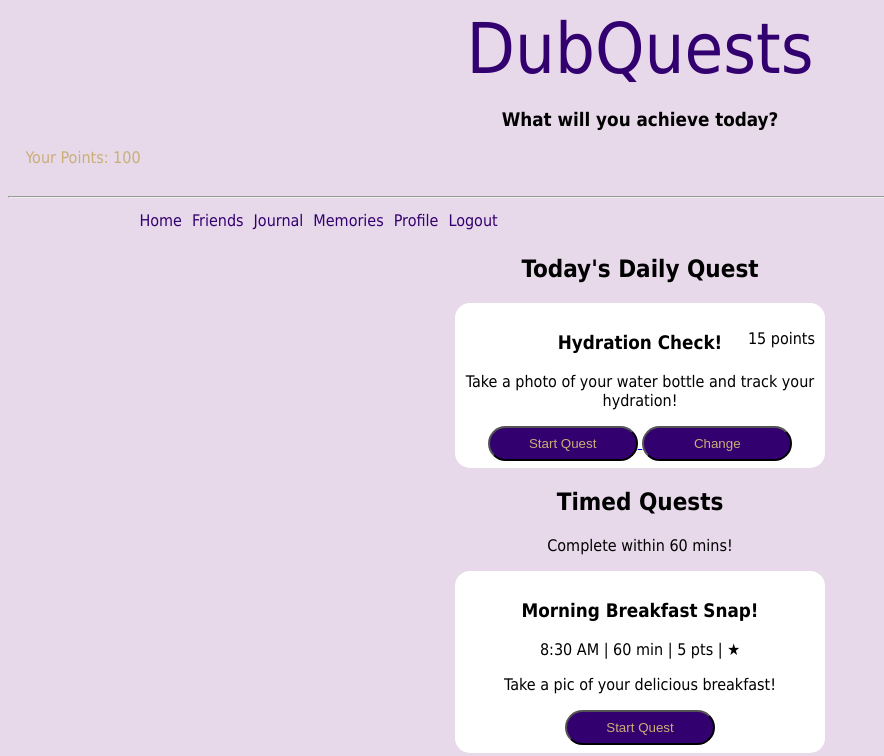
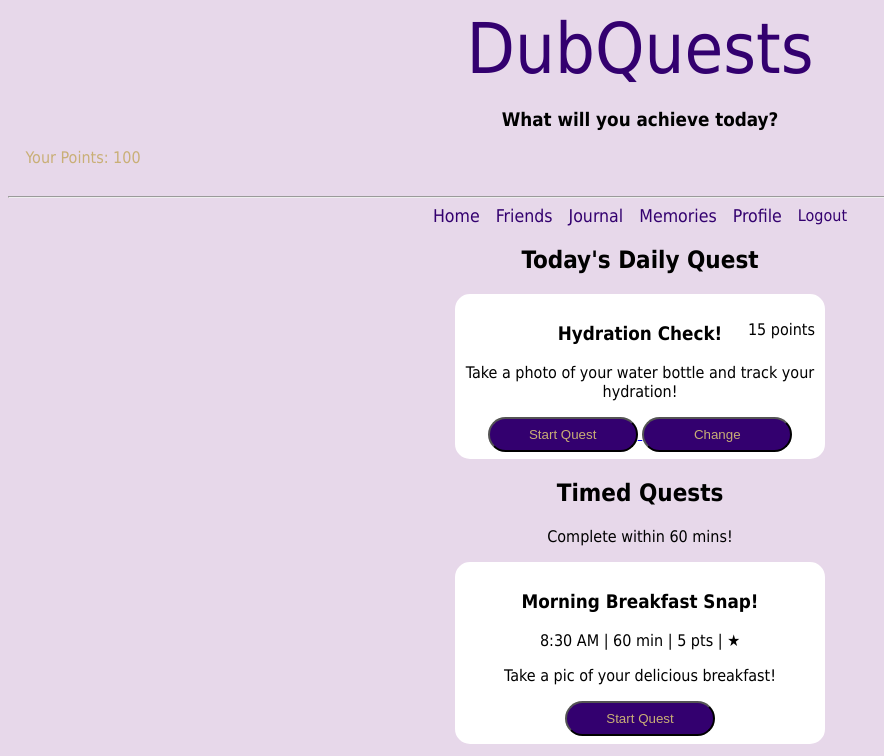
Before and after one commit to zriaz3/DubQuests, a website: page public/main.html in a window 1280 px wide. Shown: the top 756 px of the page, without its empty margins (0-884 px from the left). Drawn offline with Linux system fonts and the light colour scheme.

```diff
--- a/public/assets/css/mainstyle.css
+++ b/public/assets/css/mainstyle.css
@@ -20,17 +20,16 @@
     padding: 0px;
     margin: 0px;
     overflow: hidden;
+    display: inline-flex;
+    gap: 16px;
 }
 
 .navbar a {
+    color: rgb(51, 0, 111);
     text-decoration: none;
-    display: block;
-    padding: 5px;
-    text-align: center;
-}
-
-.navbar li {
-    float: inline-start;
+    font-size: 1.1em;
+    font-weight: 500;
+    transition: color 0.2s;
 }
 
 #dq_box {
--- a/public/assets/css/style.css
+++ b/public/assets/css/style.css
@@ -24,17 +24,16 @@
     padding: 0px;
     margin: 0px;
     overflow: hidden;
+    display: inline-flex;
+    gap: 16px;
 }
 
 .navbar a {
+    color: rgb(51, 0, 111);
     text-decoration: none;
-    display: block;
-    padding: 5px;
-    text-align: center;
-}
-
-.navbar li {
-    float: inline-start;
+    font-size: 1.1em;
+    font-weight: 500;
+    transition: color 0.2s;
 }
 
 h2 {
```
